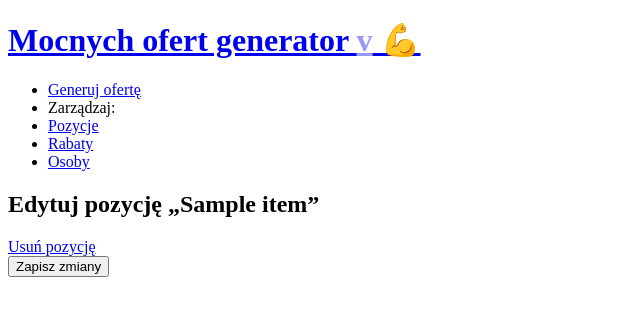
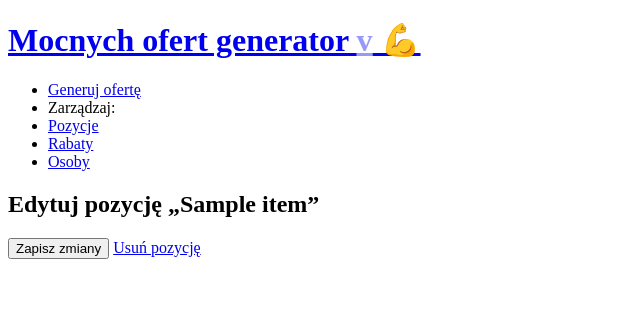
Before and after one commit to TomaszGasior/strong-offer-generator, a Symfony app: template templates/app/manage/item-edit.html.twig in a window 1280 px wide. Shown: the top 316 px of the page, without its empty margins (0-640 px from the left). Run offline with Twig, Linux system fonts and the light colour scheme; the template is opened without the code that fills it: most values are stand-ins (such as "Sample title", 1, 10 or a date in 2020); some libraries are stand-ins or nearby versions.

Commit message:
Move remove buttons from header to the bottom

```diff
--- a/templates/app/manage/author-edit.html.twig
+++ b/templates/app/manage/author-edit.html.twig
@@ -6,9 +6,6 @@
     {{ form_start(form) }}
     {{ form_rest(form) }}
     <button class="btn-primary btn">Zapisz zmiany</button>
+    <a href="{{ path('author.remove', {id: author.id}) }}" class="btn btn-danger float-right">Usuń osobę</a>
     {{ form_end(form) }}
 {% endblock %}
-
-{% block after_title_widget %}
-    <a href="{{ path('author.remove', {id: author.id}) }}" class="btn btn-danger button-needs-confirm">Usuń osobę</a>
-{% endblock %}
--- a/templates/app/manage/discount-edit.html.twig
+++ b/templates/app/manage/discount-edit.html.twig
@@ -6,9 +6,6 @@
     {{ form_start(form) }}
     {{ form_rest(form) }}
     <button class="btn-primary btn">Zapisz zmiany</button>
+    <a href="{{ path('discount.remove', {id: discount.id}) }}" class="btn btn-danger float-right">Usuń rabat</a>
     {{ form_end(form) }}
 {% endblock %}
-
-{% block after_title_widget %}
-    <a href="{{ path('discount.remove', {id: discount.id}) }}" class="btn btn-danger button-needs-confirm">Usuń rabat</a>
-{% endblock %}
--- a/templates/app/manage/item-edit.html.twig
+++ b/templates/app/manage/item-edit.html.twig
@@ -6,9 +6,6 @@
     {{ form_start(form) }}
     {{ form_rest(form) }}
     <button class="btn-primary btn">Zapisz zmiany</button>
+    <a href="{{ path('item.remove', {id: item.id}) }}" class="btn btn-danger float-right">Usuń pozycję</a>
     {{ form_end(form) }}
 {% endblock %}
-
-{% block after_title_widget %}
-    <a href="{{ path('item.remove', {id: item.id}) }}" class="btn btn-danger button-needs-confirm">Usuń pozycję</a>
-{% endblock %}
```
